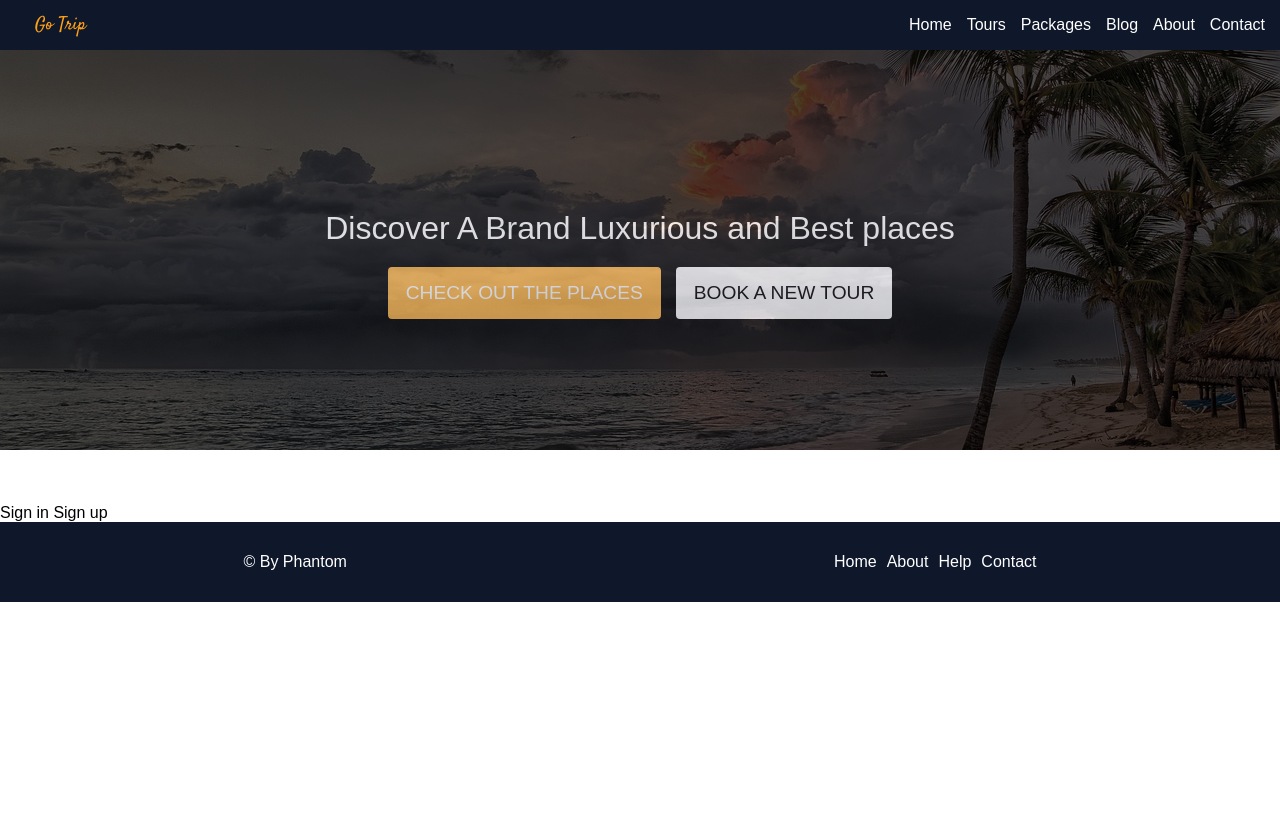
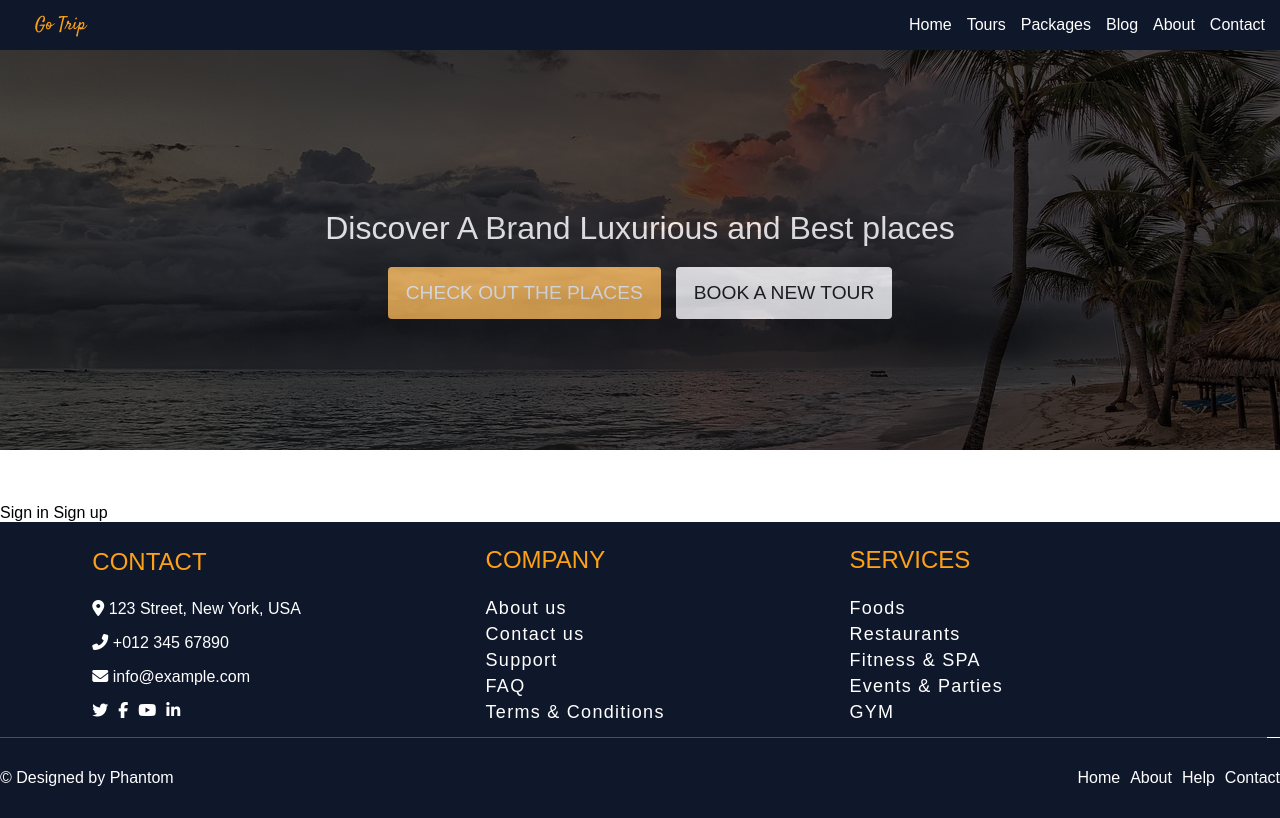
Before and after one commit to GeGuNa/Tourism-app, a React (Create React App) app: page / in a window 1280 px wide. Shown: the top 818 px of the page. Built offline with nearby package versions, Linux system fonts and the light colour scheme.

Commit message:
some changes

```diff
--- a/public/index.html
+++ b/public/index.html
@@ -25,6 +25,7 @@
       Learn how to configure a non-root public URL by running `npm run build`.
     -->
     <title>React App</title>
+    <link rel="stylesheet" href="https://cdnjs.cloudflare.com/ajax/libs/font-awesome/6.5.1/css/all.min.css" integrity="sha512-DTOQO9RWCH3ppGqcWaEA1BIZOC6xxalwEsw9c2QQeAIftl+Vegovlnee1c9QX4TctnWMn13TZye+giMm8e2LwA==" crossorigin="anonymous" referrerpolicy="no-referrer" />
   </head>
   <body>
     <noscript>You need to enable JavaScript to run this app.</noscript>
--- a/src/components/footer/footer.css
+++ b/src/components/footer/footer.css
@@ -4,16 +4,39 @@
 }
 
 
+.Divider::after {
+    display: block;
+    content: "";
+    background: #504f4f;
+    height: 1px;
+    width: 99%;
+}
+
 .footer {
 background: #0F172B !important;
 width:100%;
 display:flex;
-justify-content: space-around;
+justify-content: space-between;
 color:#fff;
 height:80px;
 align-items:center;
+overflow: hidden;
 }
 
+.footerWlinks {
+	background: #0F172B !important;
+	width:100%;
+	display:flex;
+	justify-content: space-around;
+	color:#fff;
+	height:200px;
+	align-items:center;
+	padding-bottom: 15px;
+}
+
+.ftr1 a i {
+color:#fff !important;
+}
 
 .footer a {
 color: #fff !important;
@@ -29,3 +52,36 @@ color: #fff !important;
 	display:flex;
 	gap:10px;
 }
+
+
+.footerWlinks .KZl1 a:hover {
+
+}
+
+.footerWlinks .KZl1 a {
+letter-spacing: 0.08rem;
+font-size:18px;
+}
+
+.KZl1 {
+row-gap: 5px;
+transition: .3s;
+display:flex;
+flex-direction: column;
+}
+
+
+.KZl1 a {
+	color: #fff !important;
+}
+
+
+.KZl1 a:hover {
+	color: var(--cl-clrmn) !important;
+}
+
+
+.p {
+	font-size: 1.5rem;
+    color: var(--cl-clrmn) !important;
+}
--- a/src/components/footer/footer.js
+++ b/src/components/footer/footer.js
@@ -5,9 +5,78 @@ import './footer.css';
 export function Footer() {
 	return (<>
 
+
+	<div className="footerWlinks">
+
+	<div>
+		<p className="p">CONTACT</p>
+
+		<p><i className="fa fa-map-marker-alt me-3"></i> 123 Street, New York, USA</p>
+		<p><i className="fa fa-phone-alt me-3"></i> +012 345 67890</p>
+		<p><i className="fa fa-envelope me-3"></i> info@example.com</p>
+
+			<div className="ftr1">
+					<a href=""><i className="fab fa-twitter"></i></a>
+					<a href=""><i className="fab fa-facebook-f"></i></a>
+					<a href=""><i className="fab fa-youtube"></i></a>
+					<a href=""><i className="fab fa-linkedin-in"></i></a>
+				</div>
+
+
+
+	</div>
+
+
+	<div>
+
+		<p className="p">COMPANY</p>
+
+
+		<div className="KZl1">
+			<a href="">About us</a>
+			<a href="">Contact us</a>
+			<a href="">Support</a>
+			<a href="">FAQ</a>
+			<a href="">Terms & Conditions</a>
+		</div>
+
+
+
+	</div>
+
+
+
+	<div>
+
+			<p className="p">SERVICES</p>
+
+			<div className="KZl1">
+				<a href="">Foods</a>
+				<a href="">Restaurants</a>
+				<a href="">Fitness & SPA</a>
+				<a href="">Events & Parties</a>
+				<a href="">GYM</a>
+			</div>
+
+
+
+	</div>
+
+
+	<div></div>
+
+
+	</div>
+
+
+
+
+	<div className="Divider">  </div>
+
+
 	<div className="footer">
 
-	<div> © By Phantom</div>
+	<div> © Designed by Phantom</div>
 
 			<div>
 				<div className="ftr1">
```
